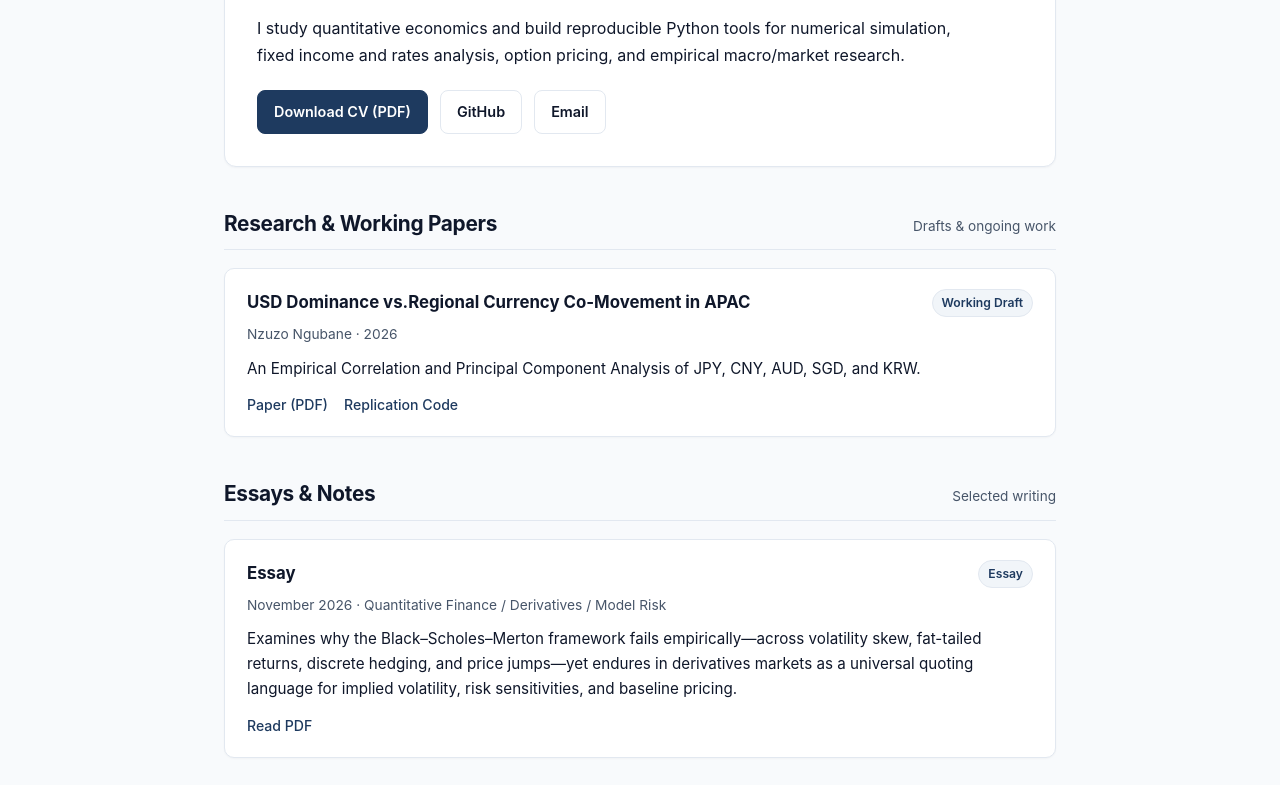
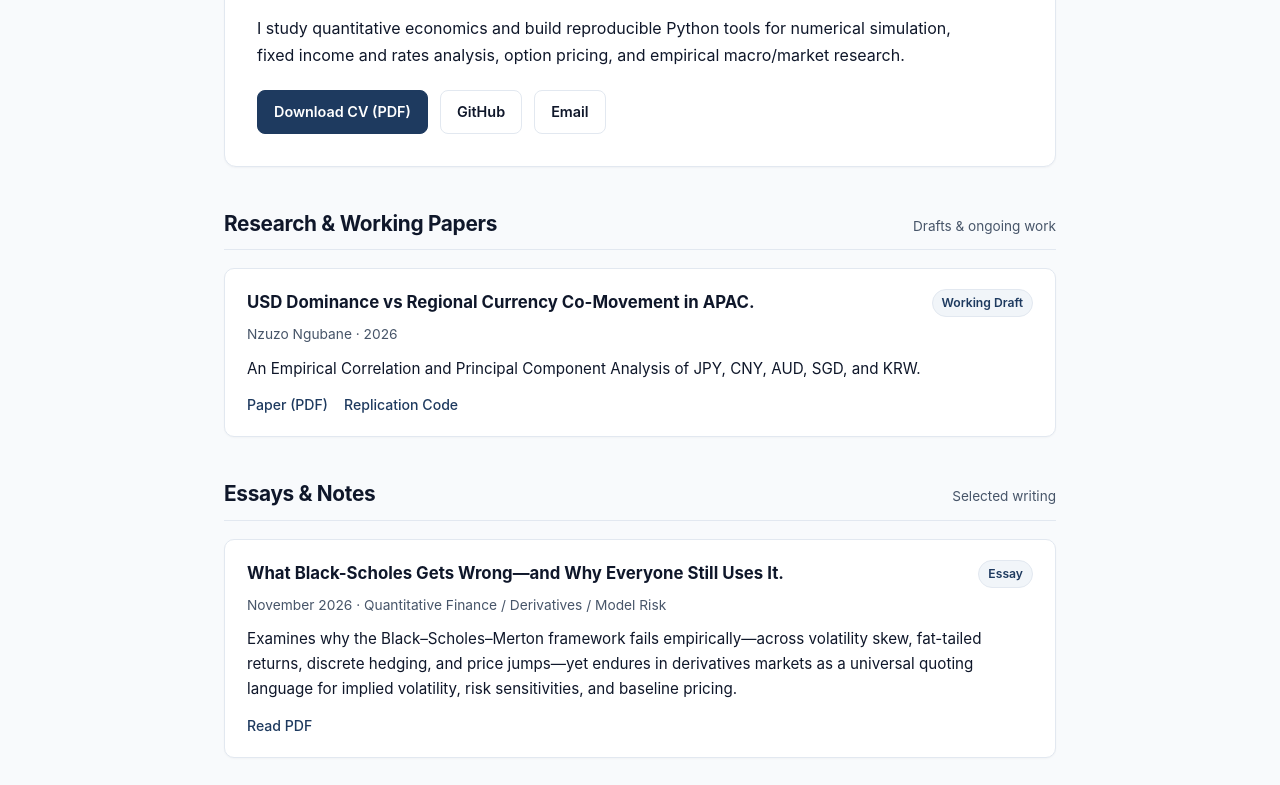
Before and after one commit to NzuzoBNgubane/nzuzobngubane.github.io, a plain HTML site: page index.html in a window 1280 px wide. Shown: the part 312-1097 px from the top of the page. Drawn offline with Linux system fonts and the light colour scheme.

Commit message:
Update index.html

```diff
--- a/index.html
+++ b/index.html
@@ -336,7 +336,7 @@
       <div class="stack">
         <article class="card">
           <div class="card-top">
-            <h3 class="card-title">USD Dominance vs.Regional Currency Co-Movement in APAC</h3>
+            <h3 class="card-title">USD Dominance vs Regional Currency Co-Movement in APAC.</h3>
             <span class="badge">Working Draft</span>
           </div>
           <div class="card-meta">Nzuzo Ngubane · 2026</div>
@@ -346,7 +346,7 @@
           </p>
           <div class="links-row">
             <a href="papers/working-paper-1.pdf">Paper (PDF)</a>
-            <a href="https://github.com/your-username/repo-name" target="_blank" rel="noopener noreferrer">Replication Code</a>
+            <a href="https://github.com/NzuzoBNgubane?tab=repositories" target="_blank" rel="noopener noreferrer">Replication Code</a>
           </div>
         </article>
       </div>
@@ -360,7 +360,7 @@
       <div class="stack">
         <article class="card">
           <div class="card-top">
-            <h3 class="card-title">Essay</h3>
+            <h3 class="card-title">What Black-Scholes Gets Wrong—and Why Everyone Still Uses It.</h3>
             <span class="badge">Essay</span>
           </div>
           <div class="card-meta">November 2026 · Quantitative Finance / Derivatives / Model Risk</div>
```
